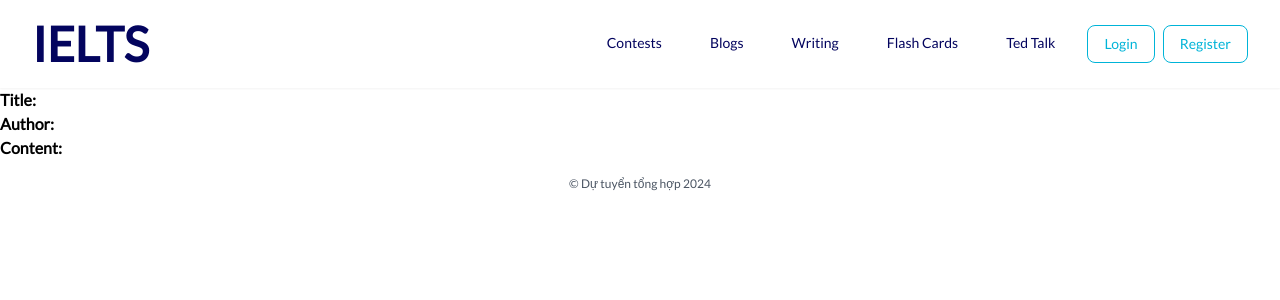
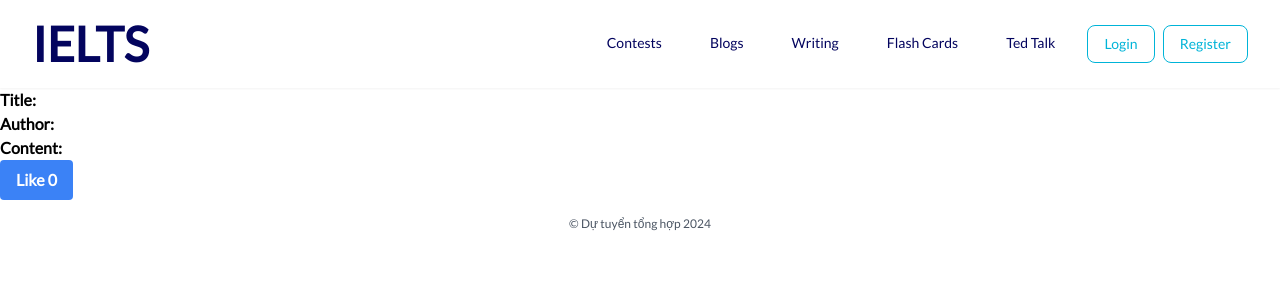
Before and after one commit to 0x2ee08/IELTS, a Next.js app in the folder frontend/: page /blog_loader in a window 1280 px wide. Shown: the top 300 px of the page. Built offline with nearby package versions, Linux system fonts and the light colour scheme; no server answers.

Commit message:
tiny bug (change from str to int done)

```diff
--- a/frontend/app/components/Blogdetail.tsx
+++ b/frontend/app/components/Blogdetail.tsx
@@ -1,7 +1,5 @@
 import React, { useEffect, useState } from 'react';
-import { useParams } from 'react-router-dom';
 import axios from 'axios';
-import styles from './ContestDetails.module.css';
 import config from '../config';
 import { useSearchParams } from "next/navigation";
 
@@ -10,6 +8,10 @@ const Blogdetail: React.FC = () => {
     const [ title, setTitle ] = useState('');
     const [ content, setContent ] = useState('');
     const [ author, setAuthor ] = useState('');
+    const [ curlike, setCurlike ] = useState(0);
+    const [ curdislike, setCurdislike ] = useState(0);
+    const [ liked, setLiked ] = useState(false);
+    const [ disliked, setDisliked ] = useState(false);
 
     const get_blog = async () => {
         const token = localStorage.getItem('token');
@@ -25,12 +27,18 @@ const Blogdetail: React.FC = () => {
             setTitle(result.title);
             setContent(result.content);
             setAuthor(result.author);
+            setCurlike(Number(result.like));
+            setCurdislike(Number(result.dislike));
 
         } catch (error) {
             console.error('Error fetching blog:', error);
             alert('internal server error');
         }
     };
+
+    const handleLike = async () => {
+
+    }
 
     useEffect(() => {
         get_blog();
@@ -41,6 +49,11 @@ const Blogdetail: React.FC = () => {
             <p><strong>Title:</strong> {title}</p>
             <p><strong>Author:</strong> {author}</p>
             <p><strong>Content:</strong> {content}</p>
+            <button
+                onClick={handleLike}
+                className="bg-blue-500 hover:bg-blue-700 text-white font-bold py-2 px-4 rounded focus:outline-none focus:shadow-outline">
+                Like {curlike}
+            </button>
         </div>
     );
 };
```
